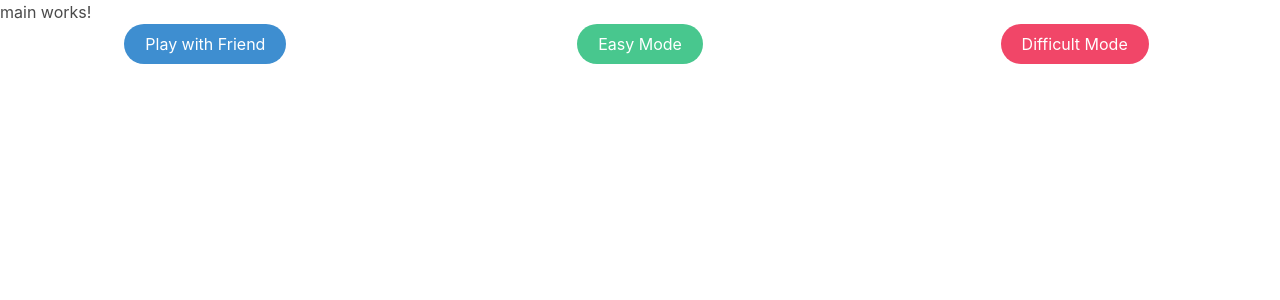
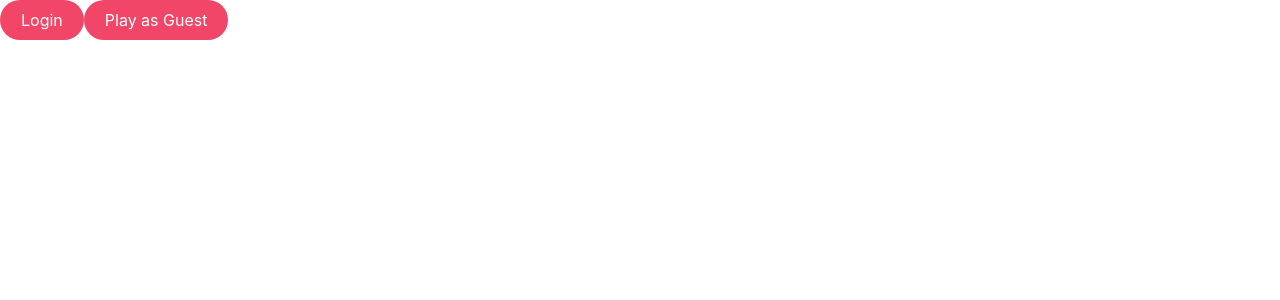
Before and after one commit to TheDarkStrix/TicTacToe-FrontEnd, an Angular app: page / in a window 1280 px wide. Shown: the top 300 px of the page. Built offline with nearby package versions, Linux system fonts and the light colour scheme.

Commit message:
Add options Component
** To allow the user to play as guest or to login to the registered account

```diff
--- a/src/app/app-routing.module.ts
+++ b/src/app/app-routing.module.ts
@@ -5,10 +5,15 @@ import { LocalmultiplayerComponent } from "./localmultiplayer/localmultiplayer.c
 import { EasyComponent } from "./easy/easy.component";
 import { MinmaxComponent } from "./minmax/minmax.component";
 import { HomeComponent } from "./home/home.component";
+import { OptionsComponent } from "./options/options.component";
 
 const routes: Routes = [
   {
     path: "",
+    component: OptionsComponent
+  },
+  {
+    path: "play",
     component: HomeComponent
   },
   {
--- a/src/app/app.module.ts
+++ b/src/app/app.module.ts
@@ -7,6 +7,7 @@ import { MinmaxComponent } from "./minmax/minmax.component";
 import { LocalmultiplayerComponent } from "./localmultiplayer/localmultiplayer.component";
 import { EasyComponent } from "./easy/easy.component";
 import { HomeComponent } from './home/home.component';
+import { OptionsComponent } from './options/options.component';
 
 @NgModule({
   declarations: [
@@ -14,7 +15,8 @@ import { HomeComponent } from './home/home.component';
     LocalmultiplayerComponent,
     EasyComponent,
     MainComponent,
-    HomeComponent
+    HomeComponent,
+    OptionsComponent
   ],
   imports: [BrowserModule, AppRoutingModule],
   providers: [],
--- /dev/null
+++ b/src/app/options/options.component.html
@@ -0,0 +1,3 @@
+<a class="button is-danger is-rounded" routerLink="/hardwithAI">Login</a>
+
+<a class="button is-danger is-rounded" routerLink="/play">Play as Guest</a>
--- /dev/null
+++ b/src/app/options/options.component.ts
@@ -0,0 +1,15 @@
+import { Component, OnInit } from '@angular/core';
+
+@Component({
+  selector: 'app-options',
+  templateUrl: './options.component.html',
+  styleUrls: ['./options.component.css']
+})
+export class OptionsComponent implements OnInit {
+
+  constructor() { }
+
+  ngOnInit() {
+  }
+
+}
```
Also changed, not shown: src/app/options/options.component.css (added).
